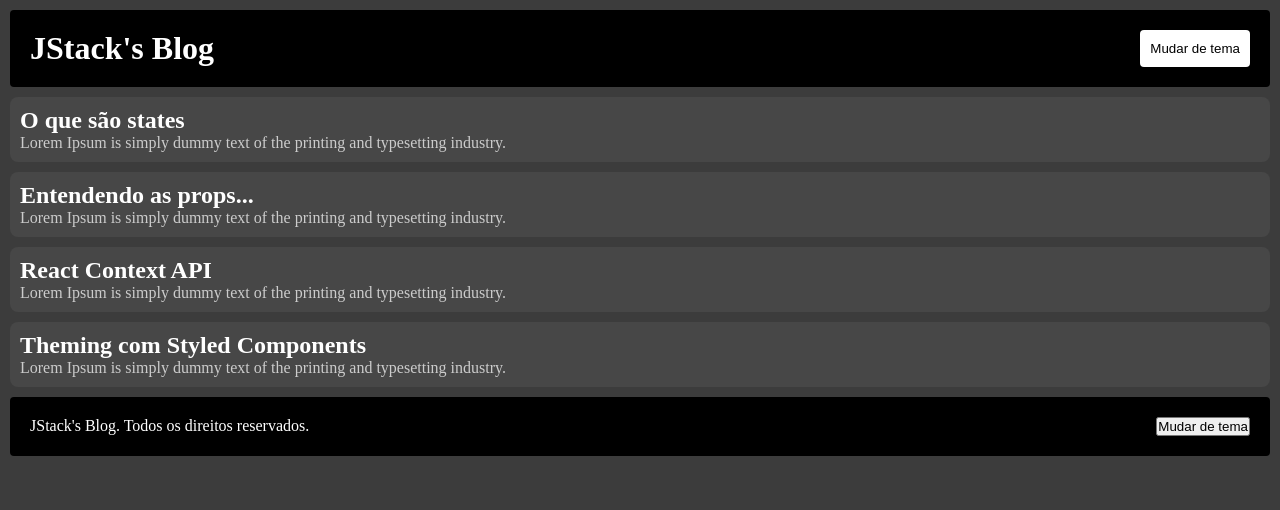
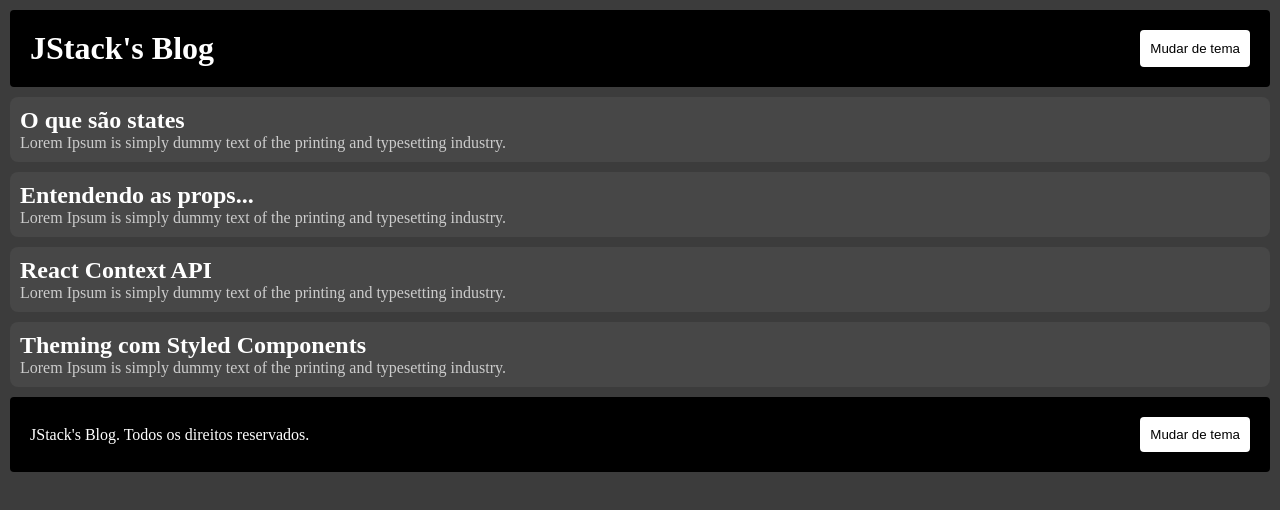
Before and after one commit to cauealb/full-stack, a React app in the folder React/: page / in a window 1280 px wide. Shown: the top 510 px of the page. Built offline with nearby package versions, Linux system fonts and the light colour scheme.

Commit message:
Estilizando o button

```diff
--- a/React/src/components/Footer/style.js
+++ b/React/src/components/Footer/style.js
@@ -3,8 +3,17 @@ import styled from 'styled-components';
 export default styled.div`
     display: flex;
     justify-content: space-between;
+    align-items: center;
     background-color: black;
     margin: 10px;
     border-radius: 4px;
     padding: 20px;
+
+    button {
+        background-color: white;
+        border: none;
+        border-radius: 4px;
+        padding: 10px;
+        cursor: pointer;
+    }
 `;
```
